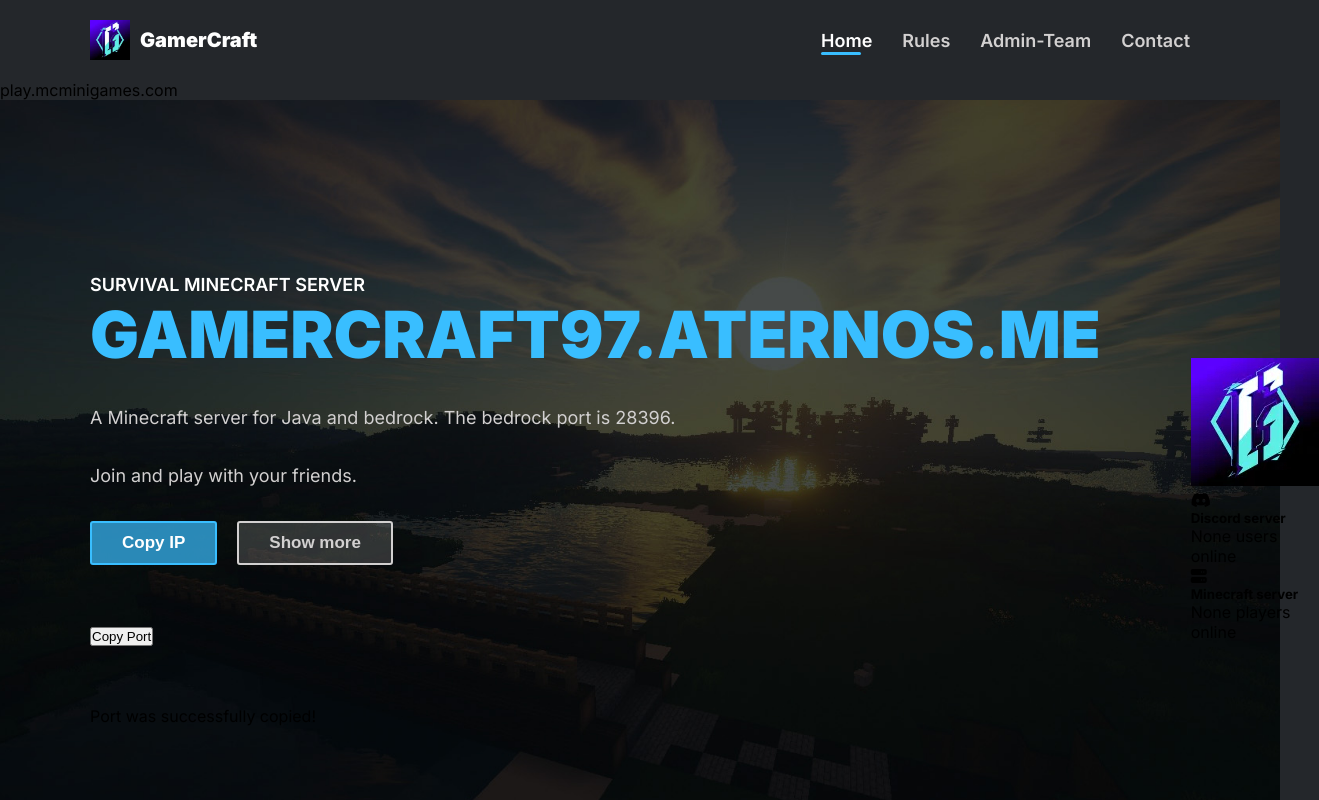
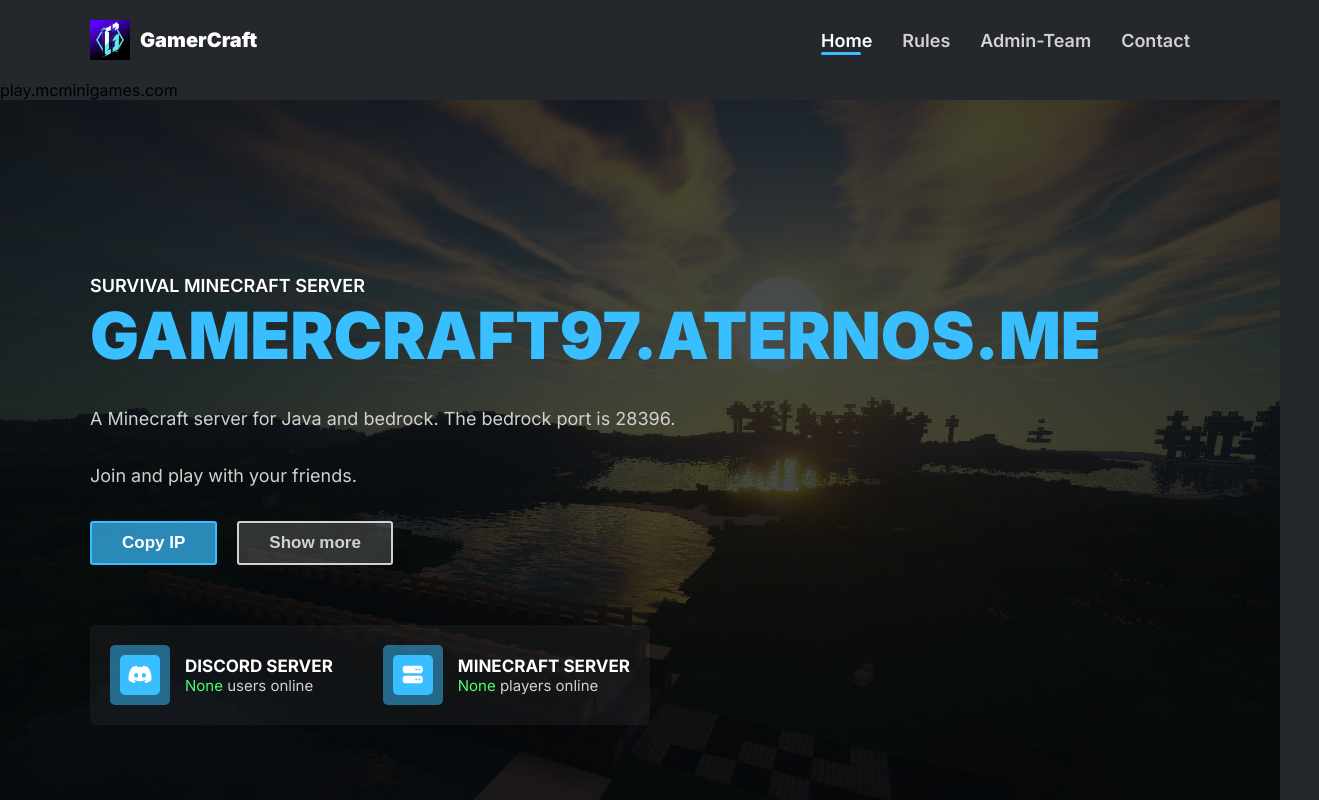
Before and after one commit to Minecraft-Gamer-Nation/gamercraft, a plain HTML site: page index.html in a window 1280 px wide. Shown: the top 800 px of the page, 1319 px wide, since content can reach past the window. Drawn offline with Linux system fonts and the light colour scheme; some packages are replaced by stand-ins of ours; no server answers; a script that the page names is missing; files whose address does not match are found by name.

Commit message:
Update index.html

```diff
--- a/index.html
+++ b/index.html
@@ -1,7 +1,6 @@
 <!doctype html>
 <html lang="en">
 <head>
-     <script src="https://cdn.jsdelivr.net/clipboard.js/1.5.12/clipboard.min.js" async></script>
     <meta charset="UTF-8">
     <meta name="viewport" content="width=device-width, user-scalable=no, initial-scale=1.0, maximum-scale=1.0, minimum-scale=1.0">
     <meta http-equiv="X-UA-Compatible" content="ie=edge">
@@ -16,9 +15,6 @@
     <title>GamerCraft | Home</title>
 </head>
 <body>
-     <script>
-new Clipboard('#copy');
-</script>
     <!--Navbar-->
     <div class="navbar">
         <div class="menu-mobile">
@@ -62,10 +58,6 @@ new Clipboard('#copy');
                 <p class="ip-copied">IP was successfully copied!</p>
             </div>
  <div class="buttons">
-                    <button class="copy-ip">Copy Port</button>
-                </div>
-                <p class="ip-copied">Port was successfully copied!</p>
-            </div>
             <div class="right">
                 <img src="images/logo.png" alt="Server logo" class="logo-img logo-img-header">
 
```
